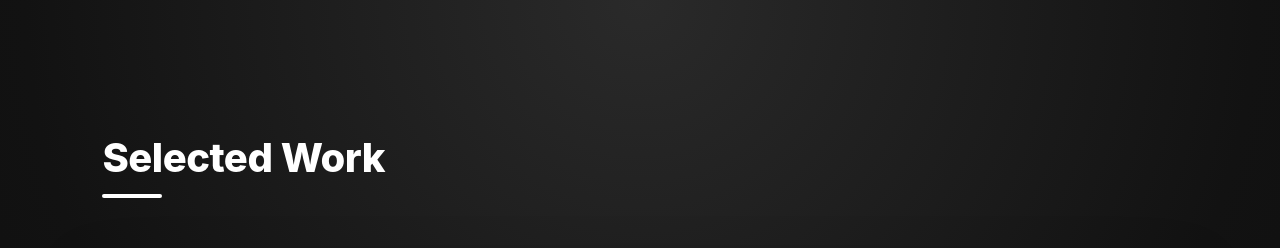
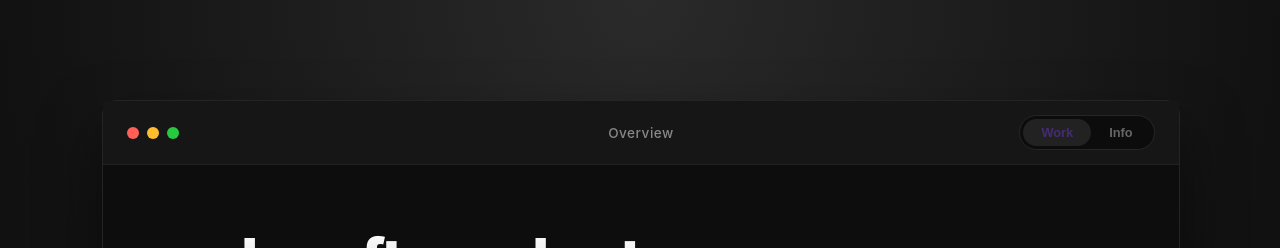
Before and after one commit to CDunkel1/portfolio, a React (Vite) app: page / in a window 1280 px wide. Shown: the part 800-1048 px from the top of the page. Built offline with nearby package versions, Linux system fonts and the light colour scheme.

Commit message:
small formate change

```diff
--- a/src/components/ProjectSlider/ProjectSlider.jsx
+++ b/src/components/ProjectSlider/ProjectSlider.jsx
@@ -219,10 +219,7 @@ function ProjectRowCard({ project }) {
 function ProjectSlider() {
   return (
     <section className="projects-section" id="projects">
-      <div className="projects-section-title">
-        <h2>Selected Work</h2>
-        <div className="title-accent-line"></div>
-      </div>
+
 
       {/* SINGLE-COLUMN VERTICAL GRID BLOCK TRACK */}
       <div className="projects-vertical-column-layout">
```
